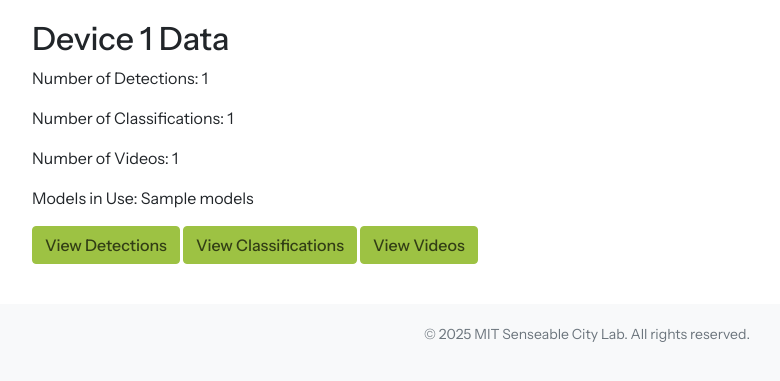
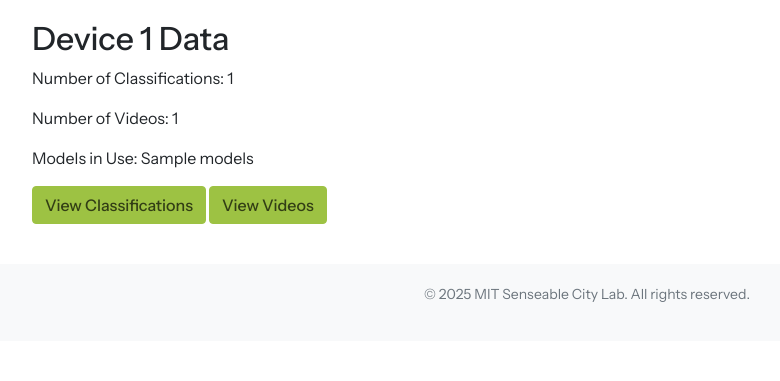
Before and after one commit to MIT-Senseable-City-Lab/sensing-garden-web, a Flask app: template templates/device_content.html in a window 1280 px wide. Shown: the part 56-437 px from the top of the page, without its empty margins (53-833 px from the left). Run offline with Flask 3, Linux system fonts and the light colour scheme; the template is opened without the code that fills it: most values are stand-ins (such as "Sample title", 1, 10 or a date in 2020); some libraries are stand-ins or nearby versions.

Commit message:
Remove detections table and add back buttons

```diff
--- a/app.py
+++ b/app.py
@@ -35,15 +35,7 @@ def fetch_data(
 ) -> Dict[str, Any]:
     """Fetch data from the API for a specific table with pagination support."""
     try:
-        if table_type == 'detections':
-            response = client.detections.fetch(
-                device_id=device_id,
-                limit=limit,
-                next_token=next_token,
-                sort_by=sort_by,
-                sort_desc=sort_desc
-            )
-        elif table_type == 'classifications':
+        if table_type == 'classifications':
             response = client.classifications.fetch(
                 device_id=device_id,
                 limit=limit,
@@ -154,108 +146,32 @@ def view_device(device_id):
     token_history = request.args.get('token_history', '')
 
     try:
-        # Use count() for detections, classifications, and videos
-        detections_count = str(client.detections.count(device_id=device_id))
         classifications_count = str(client.classifications.count(device_id=device_id))
         videos_count = str(client.videos.count(device_id=device_id))
 
-        # Fetch detection and classification content for the selected device (for table display)
-        detection_response = client.detections.fetch(
-            device_id=device_id,
-            limit=50,
-            next_token=next_token
-        )
         classification_response = client.classifications.fetch(
             device_id=device_id,
             limit=50,
             next_token=next_token
         )
-        # Get field names directly from the data
-        detection_fields = []
         classification_fields = []
-
-        if detection_response.get('items'):
-            detection_fields = list(detection_response['items'][0].keys())
         if classification_response.get('items'):
             classification_fields = list(classification_response['items'][0].keys())
 
-        return render_template('device_content.html',
-                               device_id=device_id,
-                               detections=detection_response['items'],
-                               classifications=classification_response['items'],
-                               detection_fields=detection_fields,
-                               classification_fields=classification_fields,
-                               next_token=detection_response.get('next_token'),  # Use detection token as primary
-                               prev_token=prev_token,
-                               token_history=token_history,
-                               detections_count=detections_count,
-                               classifications_count=classifications_count,
-                               videos_count=videos_count)
+        return render_template(
+            'device_content.html',
+            device_id=device_id,
+            classifications=classification_response['items'],
+            classification_fields=classification_fields,
+            next_token=classification_response.get('next_token'),
+            prev_token=prev_token,
+            token_history=token_history,
+            classifications_count=classifications_count,
+            videos_count=videos_count,
+        )
     except Exception as e:
         return render_template('error.html', error=str(e))
 
-@app.route('/view_device/<device_id>/detections')
-def view_device_detections(device_id):
-    # Get pagination token from request if available
-    next_token = request.args.get('next_token', None)
-    prev_token = request.args.get('prev_token', None)
-
-    # Track page tokens for Previous button
-    token_history = request.args.get('token_history', '')
-    current_page = int(request.args.get('page', '1'))
-
-    # Process token history
-    token_list = token_history.split(',') if token_history else []
-
-    # Get sort parameters
-    sort_by = request.args.get('sort_by', None)
-    sort_desc = request.args.get('sort_desc', 'false') == 'true'
-
-    # Fetch detection content for the selected device with pagination and sorting
-    result = fetch_data('detections', device_id=device_id, next_token=next_token, sort_by=sort_by, sort_desc=sort_desc)
-    print(f"Fetched detections for device {device_id}, next_token: {next_token}, page: {current_page}, sort_by: {sort_by}, sort_desc: {sort_desc}")
-
-    # Get field names directly from the data
-    fields = get_field_names(result['items'])
-    if 'formatted_time' not in fields and 'timestamp' in fields:
-        fields.append('formatted_time')  # Add formatted_time for display purposes
-
-    # Update token history if moving forward and we have items
-    if next_token and next_token not in token_list and result['items']:
-        if current_page > len(token_list):
-            token_list.append(next_token)
-
-    # Get previous token (if we're not on the first page)
-    prev_url = None
-    if current_page > 1:
-        if current_page == 2:  # Going back to first page
-            prev_url = url_for('view_device_detections', device_id=device_id, page=1)
-        else:  # Going back to previous page
-            prev_token = token_list[current_page-3] if current_page > 2 and len(token_list) >= current_page-2 else None
-            prev_url = url_for('view_device_detections',
-                              device_id=device_id,
-                              next_token=prev_token,
-                              token_history=','.join(token_list[:current_page-2]),
-                              page=current_page-1)
-
-    # Generate pagination URLs
-    next_page_token = result['next_token']
-    pagination = {
-        'has_next': next_page_token is not None,
-        'next_url': url_for('view_device_detections',
-                           device_id=device_id,
-                           next_token=next_page_token,
-                           token_history=','.join(token_list),
-                           page=current_page+1) if next_page_token else None,
-        'has_prev': current_page > 1,
-        'prev_url': prev_url
-    }
-
-    return render_template('device_detections.html',
-                           device_id=device_id,
-                           detections=result['items'],
-                           fields=fields,
-                           pagination=pagination)
 
 @app.route('/view_device/<device_id>/classifications')
 def view_device_classifications(device_id):
@@ -394,11 +310,11 @@ def view_device_classifications(device_id):
 @app.route('/view_table/<table_type>')
 def view_table(table_type):
     """Generic route handler for viewing any table with pagination and sorting"""
-    if table_type not in ['detections', 'classifications', 'models']:
+    if table_type not in ['classifications', 'models']:
         return redirect(url_for('index'))
 
-    # For detections and classifications, redirect to device-specific view
-    if table_type in ['detections', 'classifications']:
+    # For classifications, redirect to device-specific view
+    if table_type == 'classifications':
         device_id = request.args.get('device_id')
         if not device_id:
             return redirect(url_for('index'))
@@ -457,11 +373,6 @@ def view_item(table_type, timestamp):
         # Try to fetch the individual item
         if table_type == 'models':
             item = client.models.get(timestamp)
-        elif table_type == 'detections':
-            device_id = request.args.get('device_id')
-            if not device_id:
-                return jsonify({'error': 'device_id is required for detections'}), 400
-            item = client.detections.get(device_id, timestamp)
         elif table_type == 'classifications':
             device_id = request.args.get('device_id')
             if not device_id:
@@ -489,15 +400,7 @@ def download_csv(table_type):
     """Download table data as CSV"""
     try:
         # Fetch all data without pagination
-        if table_type == 'detections':
-            device_id = request.args.get('device_id')
-            if not device_id:
-                return jsonify({'error': 'device_id is required for detections'}), 400
-            response = client.detections.fetch(
-                device_id=device_id,
-                limit=1000  # Fetch more data for download
-            )
-        elif table_type == 'classifications':
+        if table_type == 'classifications':
             device_id = request.args.get('device_id')
             if not device_id:
                 return jsonify({'error': 'device_id is required for classifications'}), 400
--- a/templates/device_classifications.html
+++ b/templates/device_classifications.html
@@ -7,6 +7,9 @@
 {% block content %}
 <div class="container">
     <h2>Device {{ device_id }} Classifications</h2>
+    <div class="mb-3">
+        <a href="{{ url_for('view_device', device_id=device_id) }}" class="btn btn-secondary">Back to Device Overview</a>
+    </div>
     <div class="mb-3">
         <label for="limitSelect">Items per page:</label>
         <select id="limitSelect" class="form-control d-inline-block w-auto ml-2" onchange="changeLimit(this.value)">
--- a/templates/device_content.html
+++ b/templates/device_content.html
@@ -5,11 +5,9 @@
 {% block content %}
 <div class="container">
     <h2>Device {{ device_id }} Data</h2>
-    <p>Number of Detections: {{ detections_count }}</p>
     <p>Number of Classifications: {{ classifications_count }}</p>
     <p>Number of Videos: {{ videos_count }}</p>
     <p>Models in Use: {{ models }}</p>
-    <a href="{{ url_for('view_device_detections', device_id=device_id) }}" class="btn btn-primary">View Detections</a>
     <a href="{{ url_for('view_device_classifications', device_id=device_id) }}" class="btn btn-primary">View
         Classifications</a>
     <a href="{{ url_for('view_device_videos', device_id=device_id) }}" class="btn btn-primary">View Videos</a>
```
Also changed, not shown: templates/device_detections.html (deleted, +0 -21 lines).
